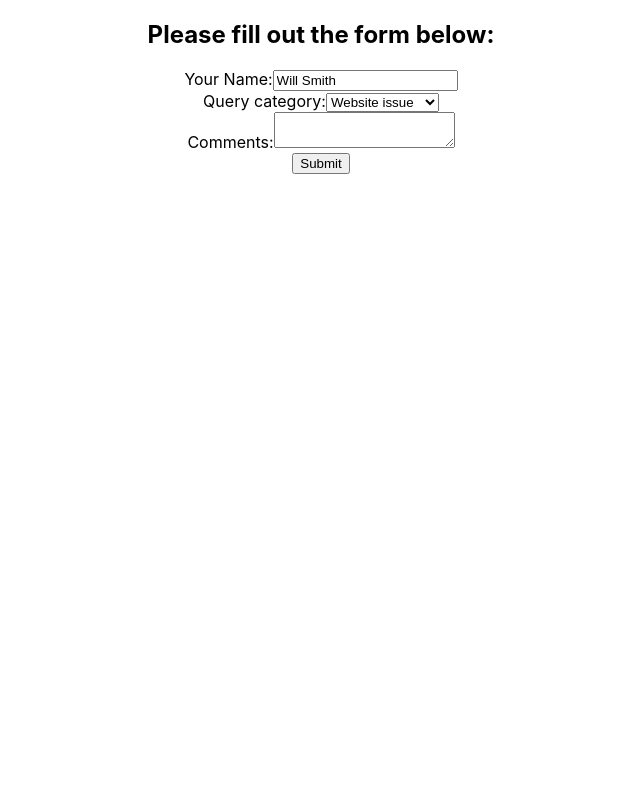
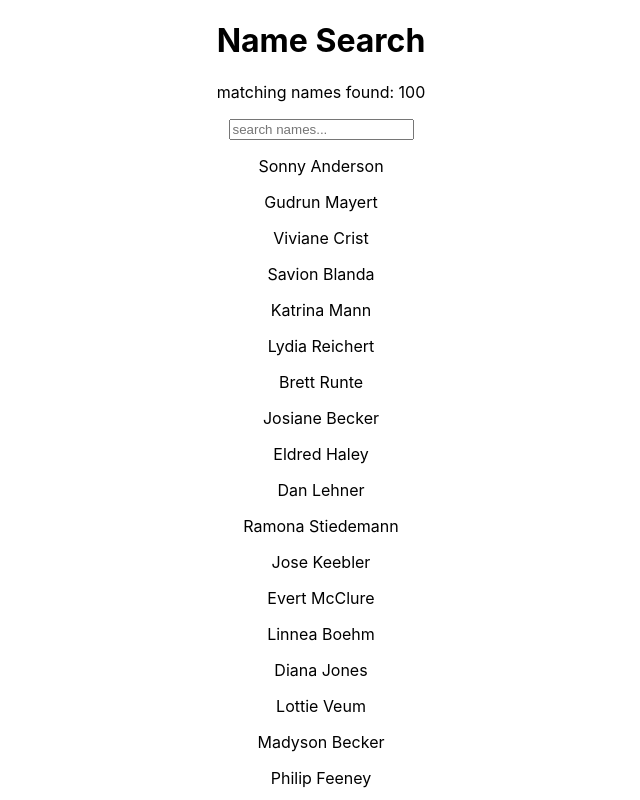
Before and after one commit to henryl74/gitpod-react, a React (Create React App) app in the folder my-app/: page / in a window 1280 px wide. Shown: the top 800 px of the page, without its empty margins (319-959 px from the left). Built offline with nearby package versions, Linux system fonts and the light colour scheme.

Commit message:
Completed How to Filter a Search

```diff
--- a/my-app/src/App.js
+++ b/my-app/src/App.js
@@ -15,7 +15,10 @@
 // import LifeCyclesCDU from "./components/LifeCyclesCDU";
 // import LifeCyclesCWU from "./components/LifeCyclesCWU";
 // import ControlledForm from "./components/ControlledForm";
-import UncontrolledForm from "./components/UncontrolledForm";
+// import UncontrolledForm from "./components/UncontrolledForm";
+// import SearchBar1 from "./components/SearchBar1";
+// import SearchBar2 from "./components/SearchBar2";
+import SearchBar3 from "./components/SearchBar3";
 
 function App() {
   return (
@@ -34,7 +37,10 @@
       {/* <LifeCyclesCDU /> */}
       {/* <LifeCyclesCWU /> */}
       {/* <ControlledForm /> */}
-      <UncontrolledForm />
+      {/* <UncontrolledForm /> */}
+      {/* <SearchBar1 /> */}
+      {/* <SearchBar2 /> */}
+      <SearchBar3 />
     </div >
   );
 }
--- /dev/null
+++ b/my-app/src/components/SearchBar1.js
@@ -0,0 +1,30 @@
+import React, { Component } from 'react'
+
+export class SearchBar1 extends Component {
+    constructor(props) {
+        super(props)
+
+        this.state = {
+
+        }
+    }
+
+    render() {
+        return (
+            <div>
+                <h1>Name Search</h1>
+                <form>
+                    <input
+                        type="text"
+                        placeholder="search names..."
+                    />
+                </form>
+                <div style={{margin: 'auto'}}>
+                    we will render names here
+                </div>
+            </div>
+        )
+    }
+}
+
+export default SearchBar1
--- /dev/null
+++ b/my-app/src/components/SearchBar2.js
@@ -0,0 +1,34 @@
+import React, { Component } from 'react'
+import importedNames from '../names'
+
+export class SearchBar2 extends Component {
+    constructor(props) {
+        super(props)
+
+        this.state = {
+             names: importedNames
+        }
+    }
+
+    render() {
+        return (
+            <div>
+                <h1>Name Search</h1>
+                <p>matching names found: {this.state.names.length}</p>
+                <form>
+                    <input
+                        type="text"
+                        placeholder="search names..."
+                    />
+                </form>
+                <div style={{margin: 'auto'}}>
+                    {this.state.names.map(name => {
+                        return <p key={name}>{name}</p>
+                    })}
+                </div>
+            </div>
+        )
+    }
+}
+
+export default SearchBar2
--- /dev/null
+++ b/my-app/src/components/SearchBar3.js
@@ -0,0 +1,44 @@
+import React, { Component } from 'react'
+import importedNames from '../names'
+
+export class SearchBar3 extends Component {
+    constructor(props) {
+        super(props)
+
+        this.state = {
+             names: importedNames
+        }
+    }
+    handleChange = (event) => {
+        const inputText = event.target.value.toLowerCase()
+        console.log(inputText)
+        const filteredNames = importedNames.filter(name => {
+            return name.toLowerCase().includes(inputText)
+        })
+        this.setState({
+            names: filteredNames
+        })
+    }
+    render() {
+        return (
+            <div>
+                <h1>Name Search</h1>
+                <p>matching names found: {this.state.names.length}</p>
+                <form>
+                    <input
+                        onChange={(event) => this.handleChange(event)}
+                        type="text"
+                        placeholder="search names..."
+                    />
+                </form>
+                <div style={{margin: 'auto'}}>
+                    {this.state.names.map(name => {
+                        return <p key={name}>{name}</p>
+                    })}
+                </div>
+            </div>
+        )
+    }
+}
+
+export default SearchBar3
--- /dev/null
+++ b/my-app/src/names.js
@@ -0,0 +1,103 @@
+const names = [
+    "Sonny Anderson",
+    "Gudrun Mayert",
+    "Viviane Crist",
+    "Savion Blanda",
+    "Katrina Mann",
+    "Lydia Reichert",
+    "Brett Runte",
+    "Josiane Becker",
+    "Eldred Haley",
+    "Dan Lehner",
+    "Ramona Stiedemann",
+    "Jose Keebler",
+    "Evert McClure",
+    "Linnea Boehm",
+    "Diana Jones",
+    "Lottie Veum",
+    "Madyson Becker",
+    "Philip Feeney",
+    "Kobe Kuhic",
+    "Jessica Wisoky",
+    "Kasey Auer",
+    "Arnoldo Sipes",
+    "Madisen Davis",
+    "Alex Swaniawski",
+    "Helene Jenkins",
+    "Leone Olson",
+    "Ola Lockman",
+    "Kaylie Mueller",
+    "Kitty Steuber",
+    "Ralph Mosciski",
+    "Zane Bradtke",
+    "Syble Torp",
+    "Luella Weimann",
+    "Rigoberto Dicki",
+    "Andre Gusikowski",
+    "Moshe Torphy",
+    "Rhoda Rosenbaum",
+    "Libby Spinka",
+    "Maeve Zieme",
+    "Sydney Gleichner",
+    "Jimmy Blick",
+    "Tara Casper",
+    "Cayla Upton",
+    "Keith Wyman",
+    "Derick Emmerich",
+    "Nia Waelchi",
+    "Armani Nienow",
+    "Keyon DuBuque",
+    "Keeley Doyle",
+    "Kristoffer Monahan",
+    "Brendon Orn",
+    "Brandy Romaguera",
+    "Lyda Hane",
+    "Lisandro Bauch",
+    "Oma Hirthe",
+    "Caleb Dicki",
+    "Sydney O'Kon",
+    "Missouri Greenholt",
+    "Kylie Green",
+    "Kiel Erdman",
+    "Anahi Balistreri",
+    "Rico Rippin",
+    "Ramiro Dach",
+    "Princess Bosco",
+    "Pink Stoltenberg",
+    "Adan Rau",
+    "Dessie Heller",
+    "Nyah Zulauf",
+    "Makayla Fisher",
+    "Neoma Stanton",
+    "Ebba Dooley",
+    "Rachel Denesik",
+    "Drew Crist",
+    "Wava Will",
+    "Loraine Macejkovic",
+    "Americo Mann",
+    "Jules Konopelski",
+    "Gloria Ankunding",
+    "Austin Wilderman",
+    "Sage Veum",
+    "Dorris Friesen",
+    "Wellington Klein",
+    "Asa Quitzon",
+    "Misty Schumm",
+    "Muhammad Bayer",
+    "Dante Ondricka",
+    "Lurline Kuvalis",
+    "Conner Herzog",
+    "Shanie Franecki",
+    "Lois Bednar",
+    "Carey Predovic",
+    "Adelbert Heidenreich",
+    "Romaine Jacobs",
+    "Jake Schuppe",
+    "Meta Parisian",
+    "Dillon Feest",
+    "Amanda O'Keefe",
+    "Kaitlyn O'Keefe",
+    "Earnest Jenkins",
+    "Reymundo Gleason"
+]
+export default names
```
